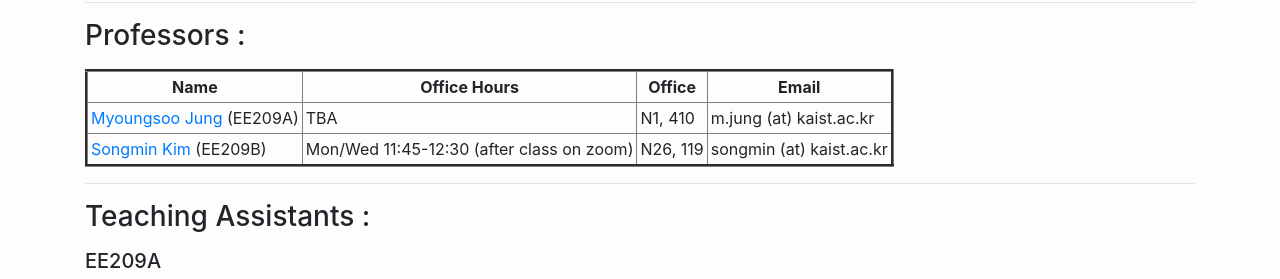
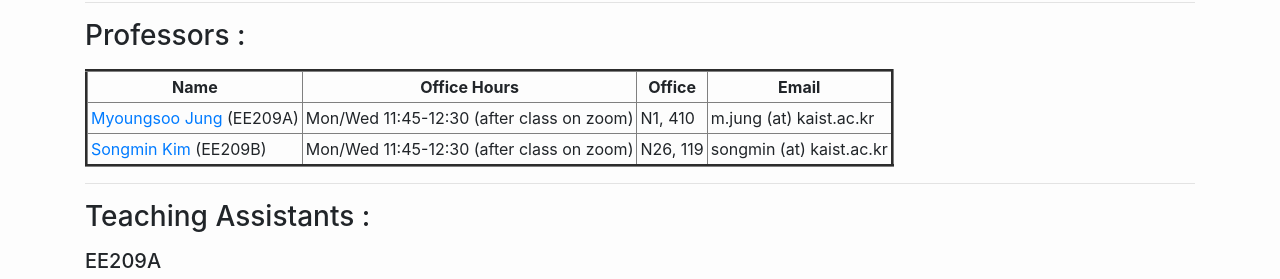
Before and after one commit to ee209-2020-fall/ee209-2020-fall, a Jekyll site: the page built from index.html, in a window 1280 px wide. Shown: the part 495-774 px from the top of the page. Built offline with Jekyll 4.4.1, drawn with Linux system fonts in a browser that asks for light colours; the list of posts is cut into pages by our own code.

Commit message:
office hours

```diff
--- a/index.html
+++ b/index.html
@@ -57,7 +57,7 @@
   </tr>
   <tr>
   <td> <a href="http://camelab.org/">Myoungsoo Jung</a>  (EE209A)</td>
-  <td> TBA </td>
+  <td> Mon/Wed 11:45-12:30 (after class on zoom) </td>
   <td> N1, 410 </td>
   <td> m.jung (at) kaist.ac.kr </td>
   </tr>
```
